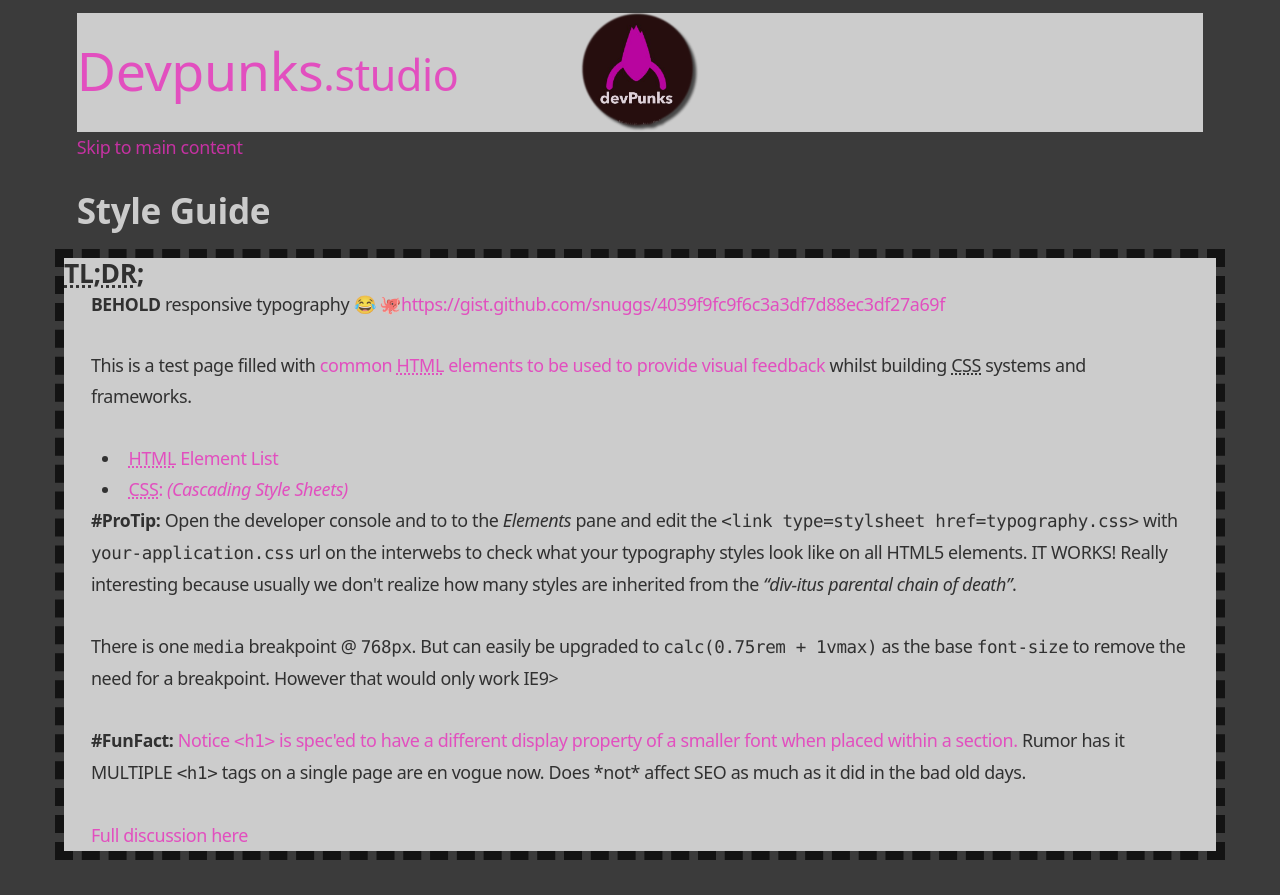
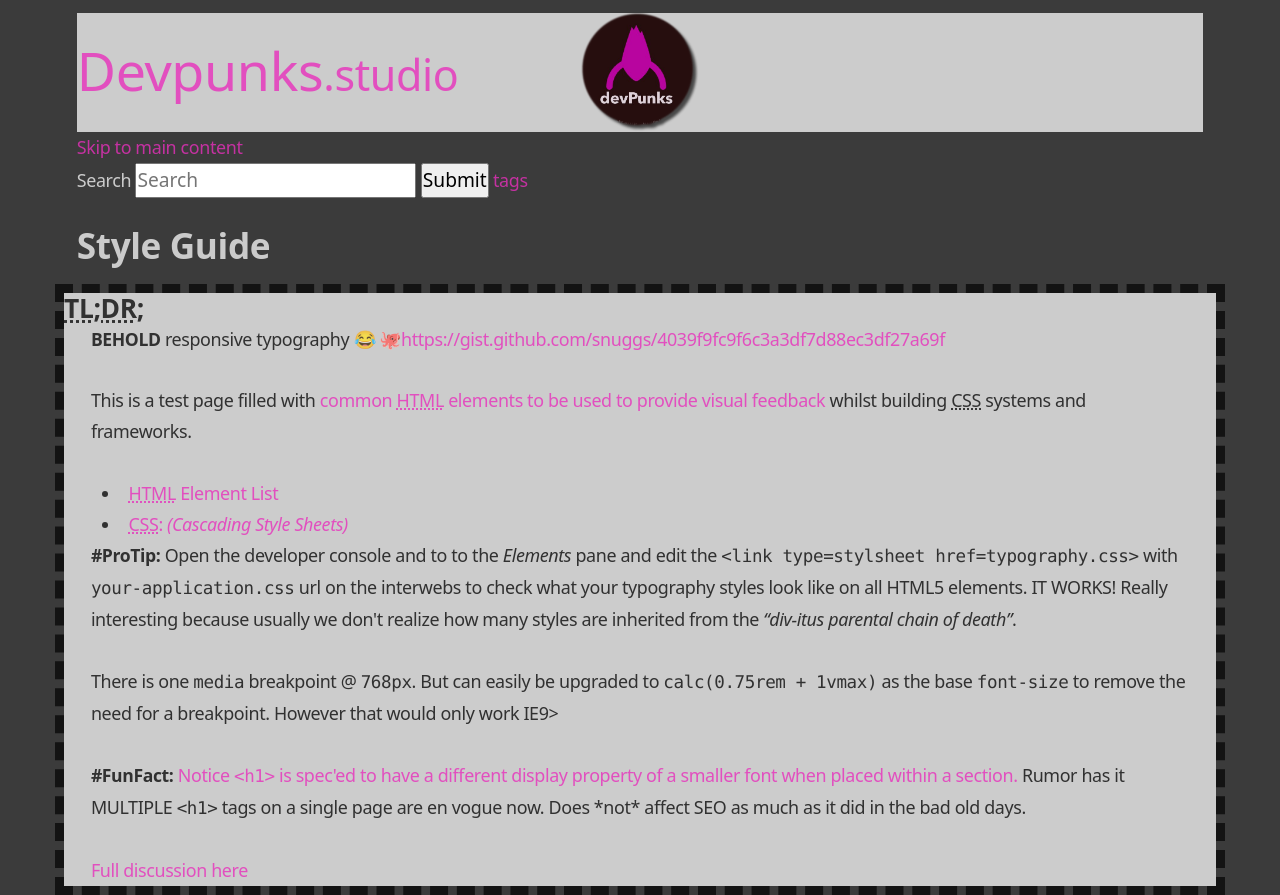
Before and after one commit to devpunks/studio, a plain HTML site: page styleguide.html in a window 1280 px wide. Shown: the top 895 px of the page. Drawn offline with Linux system fonts and the light colour scheme; a script that the page names is missing.

Commit message:
Add search form to stylesheet.html

```diff
--- a/styleguide.html
+++ b/styleguide.html
@@ -18,6 +18,21 @@
   <!-- Skip Nav Links - https://a11yproject.com/posts/skip-nav-links/ -->
   <!-- https://developer.mozilla.org/en-US/docs/Web/HTML/Element/a#Skip_links -->
   <a title=Skip href=#main>Skip to main content</a>
+
+  <form role=search id=search action=/>
+    <label>Search
+      <input required title=Search placeholder=Search name=search type=search spellcheck=false >
+    </label>
+
+    <input title=Submit type=submit>
+
+    <a
+      rel=tags
+      href=tags
+      title=tags>
+      tags
+    </a>
+  </form>
 </header>
 
 <h1>Style Guide</h1>
```
